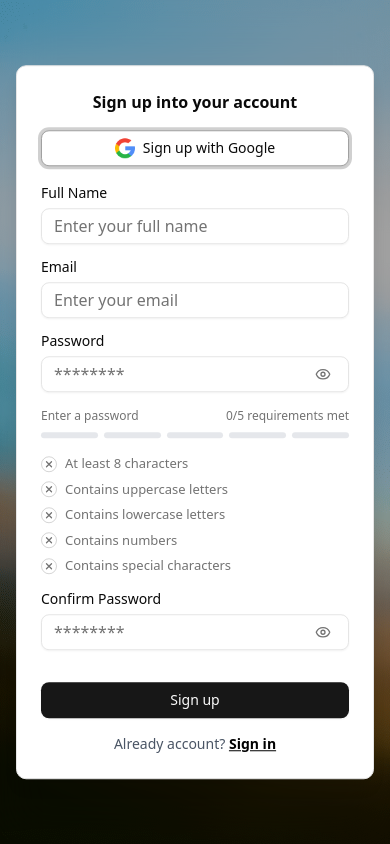
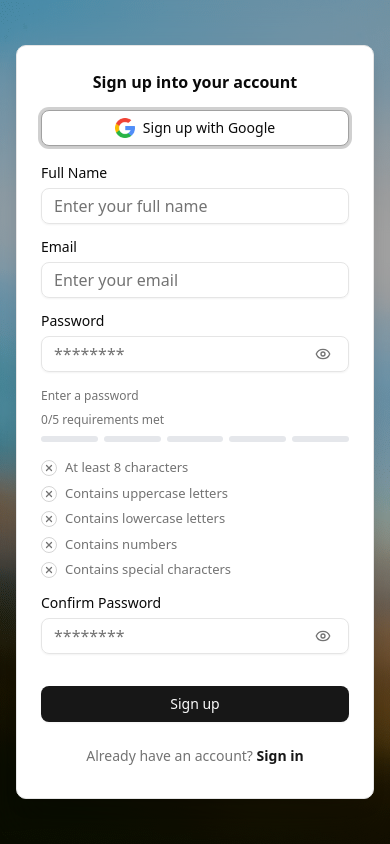
Before and after one commit to sandeshneosoft01/secret-code-frontend, a Next.js app: page /signup in a window 390 px wide. Built offline with nearby package versions, Linux system fonts and the light colour scheme; no server answers.

Commit message:
feat(ui): improve signup responsiveness and global scrollbar styling

```diff
--- a/src/app/(auth)/signup/page.tsx
+++ b/src/app/(auth)/signup/page.tsx
@@ -98,10 +98,10 @@ const Signup = () => {
           </Button>
         </form>
       </Form>
-      <div className="text-center mt-4">
-        <p className="text-sm text-gray-600">
-          Already account?&nbsp;
-          <Link href="/login" className="text-black font-semibold underline">
+      <div className="text-center mt-6 pb-2">
+        <p className="text-sm text-muted-foreground">
+          Already have an account?&nbsp;
+          <Link href="/login" className="text-primary font-semibold hover:underline transition-all">
             Sign in
           </Link>
         </p>
--- a/src/app/globals.css
+++ b/src/app/globals.css
@@ -117,8 +117,45 @@
 @layer base {
   * {
     @apply border-border outline-ring/50;
+    scrollbar-width: thin;
+    scrollbar-color: var(--muted-foreground) transparent;
   }
   body {
     @apply bg-background text-foreground;
   }
+
+  /* Custom Scrollbar Styles for Webkit Browsers */
+  ::-webkit-scrollbar {
+    width: 8px;
+    height: 8px;
+  }
+
+  ::-webkit-scrollbar-track {
+    background: transparent;
+  }
+
+  ::-webkit-scrollbar-thumb {
+    background: var(--muted-foreground);
+    border-radius: 10px;
+    border: 2px solid transparent;
+    background-clip: content-box;
+  }
+
+  ::-webkit-scrollbar-thumb:hover {
+    background: color-mix(in srgb, var(--primary) 70%, white);
+    border-radius: 10px;
+    border: 2px solid transparent;
+    background-clip: content-box;
+  }
+
+  /* For dark mode adjustments if needed */
+  .dark ::-webkit-scrollbar-thumb {
+    background: var(--muted-foreground);
+    background-clip: content-box;
+  }
+
+  .dark ::-webkit-scrollbar-thumb:hover {
+    background: color-mix(in srgb, var(--primary) 70%, black);
+    background-clip: content-box;
+  }
 }
--- a/src/components/PasswordStrength.tsx
+++ b/src/components/PasswordStrength.tsx
@@ -74,7 +74,7 @@ const PasswordStrength = ({ password = '' }: PasswordStrengthProps) => {
   return (
     <div className="mt-4 space-y-4 animate-in fade-in slide-in-from-top-2 duration-500">
       <div className="space-y-2">
-        <div className="flex items-center justify-between text-xs font-medium">
+        <div className="flex flex-col sm:flex-row sm:items-center justify-between gap-2 text-xs font-medium">
           <div className="flex items-center gap-1.5">
             {password.length > 0 && getShieldIcon()}
             <span className={cn(
--- a/src/components/ui/dialog.tsx
+++ b/src/components/ui/dialog.tsx
@@ -62,10 +62,16 @@ function DialogContent({
       <DialogPrimitive.Content
         data-slot="dialog-content"
         className={cn(
-          'bg-background data-[state=open]:animate-in data-[state=closed]:animate-out data-[state=closed]:fade-out-0 data-[state=open]:fade-in-0 data-[state=closed]:zoom-out-95 data-[state=open]:zoom-in-95 fixed top-[50%] left-[50%] z-50 grid w-full max-w-[calc(100%-2rem)] translate-x-[-50%] translate-y-[-50%] gap-4 rounded-lg border p-6 shadow-lg duration-200',
-          className
+          'fixed inset-0 z-50 grid place-items-center overflow-y-auto py-8 px-4 scrollbar-thin outline-none group',
+          'bg-transparent border-none shadow-none translate-x-0 translate-y-0 top-0 left-0 max-w-none'
         )}
         {...props}>
+        <div
+          className={cn(
+            'bg-background relative grid w-full gap-4 rounded-lg border p-6 shadow-lg duration-200',
+            'group-data-[state=open]:animate-in group-data-[state=closed]:animate-out group-data-[state=closed]:fade-out-0 group-data-[state=open]:fade-in-0 group-data-[state=closed]:zoom-out-95 group-data-[state=open]:zoom-in-95',
+            className
+          )}>
           {children}
           {showCloseButton && (
             <DialogPrimitive.Close
@@ -75,6 +81,7 @@ function DialogContent({
               <span className="sr-only">Close</span>
             </DialogPrimitive.Close>
           )}
+        </div>
       </DialogPrimitive.Content>
     </DialogPortal>
   )
```
Lines whose indentation alone changed are shown as unchanged.
